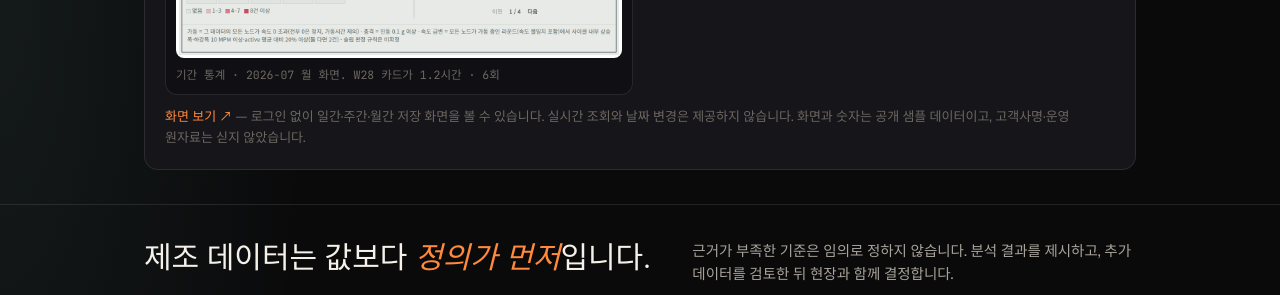
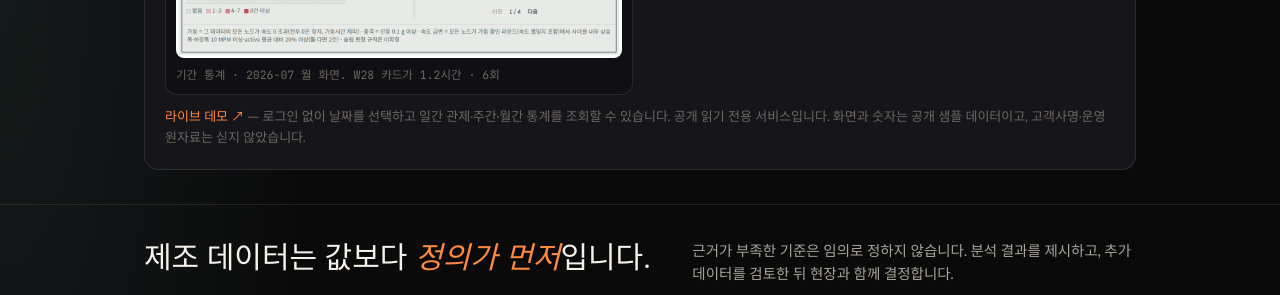
Before and after one commit to feed-mina/feed-mina.github.io, a Jekyll site: the page evol-case-study.html, which Jekyll copies as it is, in a window 1280 px wide and 900 px high, scrolled down 3580 px. Shown: the part 447-742 px from the top of the window. Built offline with Jekyll 4.4.1, drawn with Linux system fonts in a browser that asks for light colours; some web fonts are replaced; some of the changed text lies outside the part shown.

Commit message:
fix(portfolio): link guide-roll and full resume to live HTTPS service

```diff
--- a/evol-case-study.html
+++ b/evol-case-study.html
@@ -161,7 +161,7 @@
       <div class="screen good"><div class="tag">After</div><div class="title">같은 주 · 같은 데이터</div><div class="nums"><div class="num">1.2h<small>가동 시간</small></div><div class="num x">6회<small>가동 횟수</small></div></div><div class="verdict">10분 가동 6회 — 두 지표와 일간 관제 화면이 일치</div></div>
     </div>
     <div class="kpis"><span class="kpi"><b>95% 단축</b> 첫 조회 18.0초 → 0.89초 · DB 연결 1회화 + 데이터셋별 Parquet 병합 사본</span><span class="kpi"><b>위반 0건</b> 36일 전수 규칙 검증</span><span class="kpi"><b>26건</b> 가동 규칙을 고정한 계약 테스트</span><span class="kpi"><b>8/8</b> 최적화 전·후 화면 데이터 동일</span></div>
-    <div class="actions"><a class="btn primary" href="https://feed-mina.github.io/guide-roll/" target="_blank" rel="noopener">화면 보기 ↗</a><span class="btn-note">일간·주간·월간 저장 화면 · 고정 주소</span></div>
+    <div class="actions"><a class="btn primary" href="https://evol.srv1869569.hstgr.cloud/" target="_blank" rel="noopener">라이브 데모 ↗</a><span class="btn-note">날짜 선택·그래프·기간 통계 · 공개 읽기 전용</span></div>
   </div></header>
 
   <main>
@@ -287,7 +287,7 @@
         <figure><img src="assets/images/evol-case-period-month-2026-07.png" alt="기간 통계 월 화면, 2026년 7월. 둘째 주 카드에 가동 1.2시간 6회" loading="lazy"/><figcaption>기간 통계 · 2026-07 월 화면. W28 카드가 1.2시간 · 6회</figcaption></figure>
         <figure><img src="assets/images/evol-case-day-2026-07-06.png" alt="일간 관제 화면, 2026-07-06. 속도 그래프와 상태 타임라인에 짧은 가동 여섯 개" loading="lazy"/><figcaption>일간 관제 · 2026-07-06. 10분짜리 가동 여섯 덩어리</figcaption></figure>
       </div>
-      <p style="margin-top:12px;font-size:13px;color:var(--ink-mute)"><a href="https://feed-mina.github.io/guide-roll/" target="_blank" rel="noopener" style="color:var(--amber)">화면 보기 ↗</a> — 로그인 없이 일간·주간·월간 저장 화면을 볼 수 있습니다. 실시간 조회와 날짜 변경은 제공하지 않습니다. 화면과 숫자는 공개 샘플 데이터이고, 고객사명·운영 원자료는 싣지 않았습니다.</p>
+      <p style="margin-top:12px;font-size:13px;color:var(--ink-mute)"><a href="https://evol.srv1869569.hstgr.cloud/" target="_blank" rel="noopener" style="color:var(--amber)">라이브 데모 ↗</a> — 로그인 없이 날짜를 선택하고 일간 관제·주간·월간 통계를 조회할 수 있습니다. 공개 읽기 전용 서비스입니다. 화면과 숫자는 공개 샘플 데이터이고, 고객사명·운영 원자료는 싣지 않았습니다.</p>
     </div></details>
   </div></section>
 
--- a/index.html
+++ b/index.html
@@ -1369,7 +1369,7 @@
           <div class="q"><b>문제</b> 한 주 통계에 가동 1.2시간과 가동 0회가 같이 떴다. 횟수와 시간이 다른 기준으로 세고 있었다.</div>
           <div class="q"><b>결과</b> "가동 1회"를 현장과 다시 정하고 합산 함수 한 곳으로 통일. 36일치 화면 전부를 대조해 두 숫자가 맞는지 확인.</div>
           <div class="m">36일치 화면 전부 일치 · 18.0초 → 0.89초</div>
-          <div class="ln"><a class="btn primary" href="evol-case-study.html">케이스 →</a><a class="btn" href="https://feed-mina.github.io/guide-roll/" target="_blank" rel="noopener">화면 보기 ↗</a><span class="st tmp">저장 화면</span></div>
+          <div class="ln"><a class="btn primary" href="evol-case-study.html">케이스 →</a><a class="btn" href="https://evol.srv1869569.hstgr.cloud/" target="_blank" rel="noopener">Live Demo ↗</a><span class="st tmp">라이브</span></div>
         </div>
       </div>
       <div class="case">
@@ -1722,7 +1722,7 @@
     ],
     links: [
       { label: "Case Study", url: "evol-case-study.html", primary: true },
-      { label: "모니터링 화면 보기", url: "https://feed-mina.github.io/guide-roll/" }
+      { label: "라이브 모니터링", url: "https://evol.srv1869569.hstgr.cloud/" }
     ]
   },
   {
--- a/manufacturing-ai/index.html
+++ b/manufacturing-ai/index.html
@@ -176,7 +176,7 @@
     </div>
     <div class="actions">
       <a class="btn primary" href="../evol-case-study.html">Case Study 전체 보기 →</a>
-      <a class="btn" href="https://feed-mina.github.io/guide-roll/" target="_blank" rel="noopener">모니터링 화면 보기 ↗</a>
+      <a class="btn" href="https://evol.srv1869569.hstgr.cloud/" target="_blank" rel="noopener">라이브 모니터링 ↗</a>
       <span class="btn-note">공개 샘플 데이터 · 데모는 임시 주소라 바뀔 수 있음</span>
     </div>
   </div></section>
```
Also changed, not shown: guide-roll/index.html (+1 -27 lines), 1 other file.
